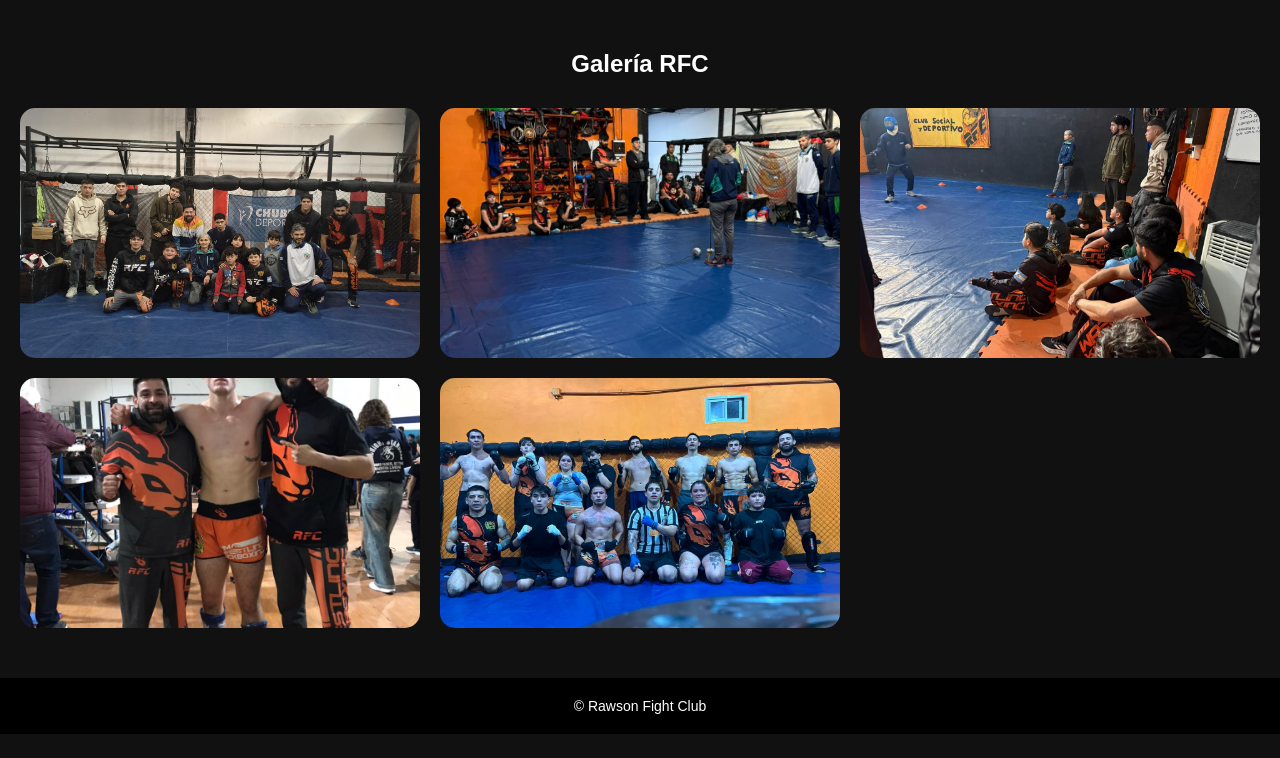
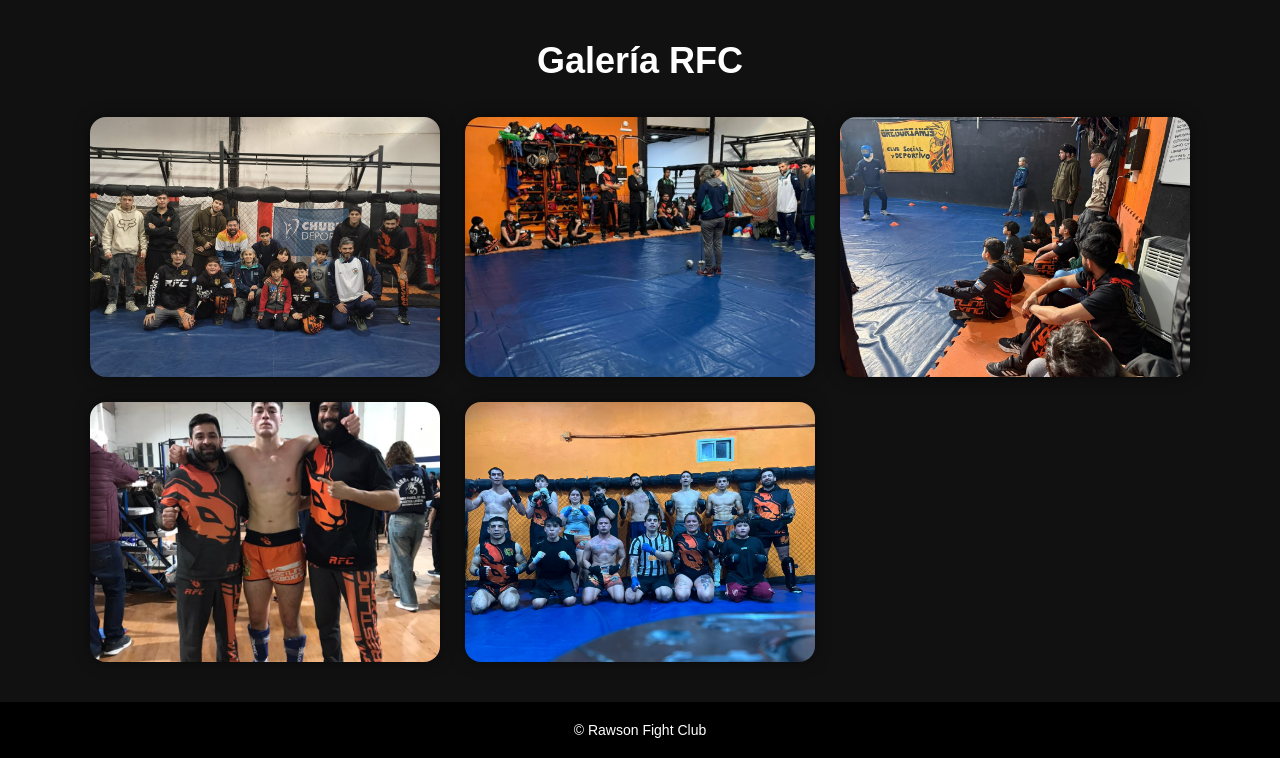
Before and after one commit to chaloS67/rfc, a Django app: page /galeria/ in a window 1280 px wide. Shown: the part 64-822 px from the top of the page. Before the commit the page ends 798 px from the top, so only its background shows below. Run offline with Django 5.2, Linux system fonts and the light colour scheme.

Commit message:
Se modifico galeria

```diff
--- a/web/static/web/css/style.css
+++ b/web/static/web/css/style.css
@@ -286,24 +286,39 @@ footer{
 }
 
 .galeria{
-    padding:50px 20px;
+    padding:40px 20px;
     text-align:center;
 }
 
+.galeria h1{
+    font-size:36px;
+    margin-bottom:35px;
+}
+
 .grid-galeria{
+    max-width:1100px;
+    margin:0 auto;
+
     display:grid;
     grid-template-columns:repeat(3, 1fr);
-    gap:20px;
-    margin-top:30px;
+    gap:25px;
 }
 
-.grid-galeria img{
-    width:100%;
-    height:250px;
-    object-fit:cover;
-    border-radius:15px;
+.card-galeria{
+    height:260px;
+    background:#1a1a1a;
+    border-radius:16px;
+    overflow:hidden;
+    box-shadow:0 0 15px rgba(0,0,0,0.5);
 }
 
+.card-galeria img{
+    width:100%;
+    height:100%;
+    object-fit:cover;
+    display:block;
+    cursor:pointer;
+}
 
 
 .btn-menu{
@@ -466,12 +481,12 @@ footer{
         right:5px;
     }
 
-    .grid-galeria{
+   .grid-galeria{
         grid-template-columns:1fr;
     }
 
-    .grid-galeria img{
-        height:220px;
+    .card-galeria{
+        height:240px;
     }
 
     .conocenos{
--- a/web/static/web/js/script.js
+++ b/web/static/web/js/script.js
@@ -43,30 +43,35 @@ if(btnMenu && menu){
     });
 }
 
-const fotos = document.querySelectorAll(".foto-profesor");
+const imagenes = document.querySelectorAll(
+    ".foto-galeria, .foto-profesor"
+);
+
 const modal = document.getElementById("modal");
 const imagenModal = document.getElementById("imagen-modal");
 const cerrar = document.querySelector(".cerrar");
 
-fotos.forEach(foto => {
+if(modal && imagenModal && cerrar){
 
-    foto.addEventListener("click", () => {
+    imagenes.forEach(imagen => {
+
+        imagen.addEventListener("click", () => {
 
             modal.style.display = "flex";
-        imagenModal.src = foto.src;
+            imagenModal.src = imagen.src;
 
         });
 
     });
 
     cerrar.addEventListener("click", () => {
-
         modal.style.display = "none";
-
     });
 
-modal.addEventListener("click", () => {
+    modal.addEventListener("click", (e) => {
+        if(e.target === modal){
+            modal.style.display = "none";
+        }
+    });
 
-    modal.style.display = "none";
-
-});
+}
--- a/web/templates/web/base.html
+++ b/web/templates/web/base.html
@@ -66,6 +66,10 @@
 
 </footer>
 
+    <div id="modal" class="modal">
+        <span class="cerrar">&times;</span>
+        <img id="imagen-modal" src="" alt="">
+    </div>
 <script src="{% static 'web/js/script.js' %}"></script>
 
 </body>
--- a/web/templates/web/galeria.html
+++ b/web/templates/web/galeria.html
@@ -10,9 +10,14 @@
 
     <div class="grid-galeria">
         {% for foto in fotos%}
-        <img src="{% static 'web/img/galeria/'|add:foto  %}" alt="">
-        {% endfor %}
-
+         <div class="card-galeria">
+            <img
+                class="foto-galeria"
+                src="{% static 'web/img/galeria/'|add:foto %}"
+                alt=""
+            >
+        </div>
+     {% endfor %}
     </div>
 </section>
 
```
Lines whose indentation alone changed are shown as unchanged.
